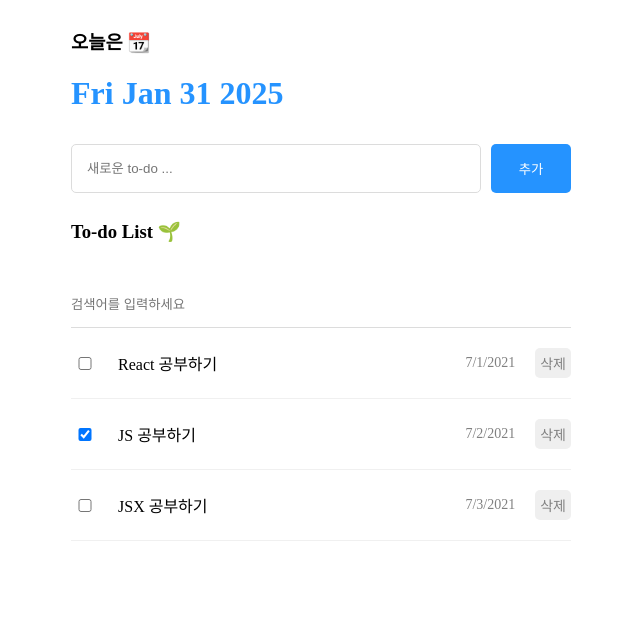
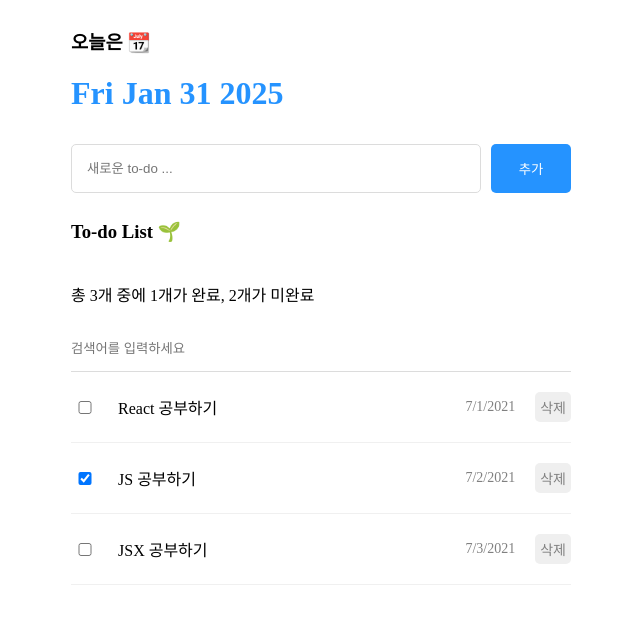
Before and after one commit to Seung-o/react-study, a React (Vite) app in the folder study-03/: page / in a window 1280 px wide. Shown: the top 624 px of the page, without its empty margins (319-959 px from the left). Built offline with nearby package versions, Linux system fonts and the light colour scheme.

Commit message:
perf: memo를 통한 최적화

```diff
--- a/study-03/src/App.jsx
+++ b/study-03/src/App.jsx
@@ -1,4 +1,4 @@
-import { useReducer, useRef } from "react";
+import { useCallback, useReducer, useRef } from "react";
 import "./App.css";
 import Editor from "./components/Editor";
 import Header from "./components/Header";
@@ -42,10 +42,9 @@ function reducer(state, action) {
 
 function App() {
   const [toDos, dispatch] = useReducer(reducer, mockData);
-  // const [toDos, setToDos] = useState(mockData);
   const idRef = useRef(4);
 
-  const onCreate = (content) => {
+  const onCreate = useCallback((content) => {
     dispatch({
       type: "CREATE",
       data: {
@@ -55,15 +54,15 @@ function App() {
         date: new Date().getTime(),
       },
     });
-  };
+  }, []);
 
-  const onUpdate = (targetId) => {
+  const onUpdate = useCallback((targetId) => {
     dispatch({ type: "UPDATE", targetId });
-  };
+  }, []);
 
-  const onDelete = (targetId) => {
+  const onDelete = useCallback((targetId) => {
     dispatch({ type: "DELETE", targetId });
-  };
+  }, []);
 
   return (
     <div className="App">
--- a/study-03/src/components/Header.jsx
+++ b/study-03/src/components/Header.jsx
@@ -1,3 +1,4 @@
+import { memo } from "react";
 import "./Header.css";
 
 const Header = () => {
@@ -9,4 +10,4 @@ const Header = () => {
   );
 };
 
-export default Header;
+export default memo(Header); // 외부 Props 가 변경되어도 리렌더링을 하지 않습니다. (성능 최적화)
--- a/study-03/src/components/List.jsx
+++ b/study-03/src/components/List.jsx
@@ -1,4 +1,4 @@
-import { useState } from "react";
+import { useMemo, useState } from "react";
 import "./List.css";
 import ToDoItem from "./ToDoItem";
 
@@ -18,6 +18,14 @@ const List = ({ toDos, onUpdate, onDelete }) => {
     );
   };
 
+  const { totalCount, doneCount, notDoneCount } = useMemo(() => {
+    console.log("Analyzed Data 랜더링");
+    const totalCount = toDos.length;
+    const doneCount = toDos.filter((toDo) => toDo.isDone).length;
+    const notDoneCount = totalCount - doneCount;
+    return { totalCount, doneCount, notDoneCount };
+  }, [toDos]);
+
   const filteredToDos = getFilteredToDos();
 
   const itemComponents = filteredToDos.map((toDo) => {
@@ -34,6 +42,9 @@ const List = ({ toDos, onUpdate, onDelete }) => {
   return (
     <div className="List">
       <h3>To-do List 🌱</h3>
+      <div className="status">
+        총 {totalCount}개 중에 {doneCount}개가 완료, {notDoneCount}개가 미완료
+      </div>
       <input
         value={search}
         onChange={onChangeSearch}
```
Also changed, not shown: study-03/src/components/ToDoItem.jsx (+15 -1 lines).
